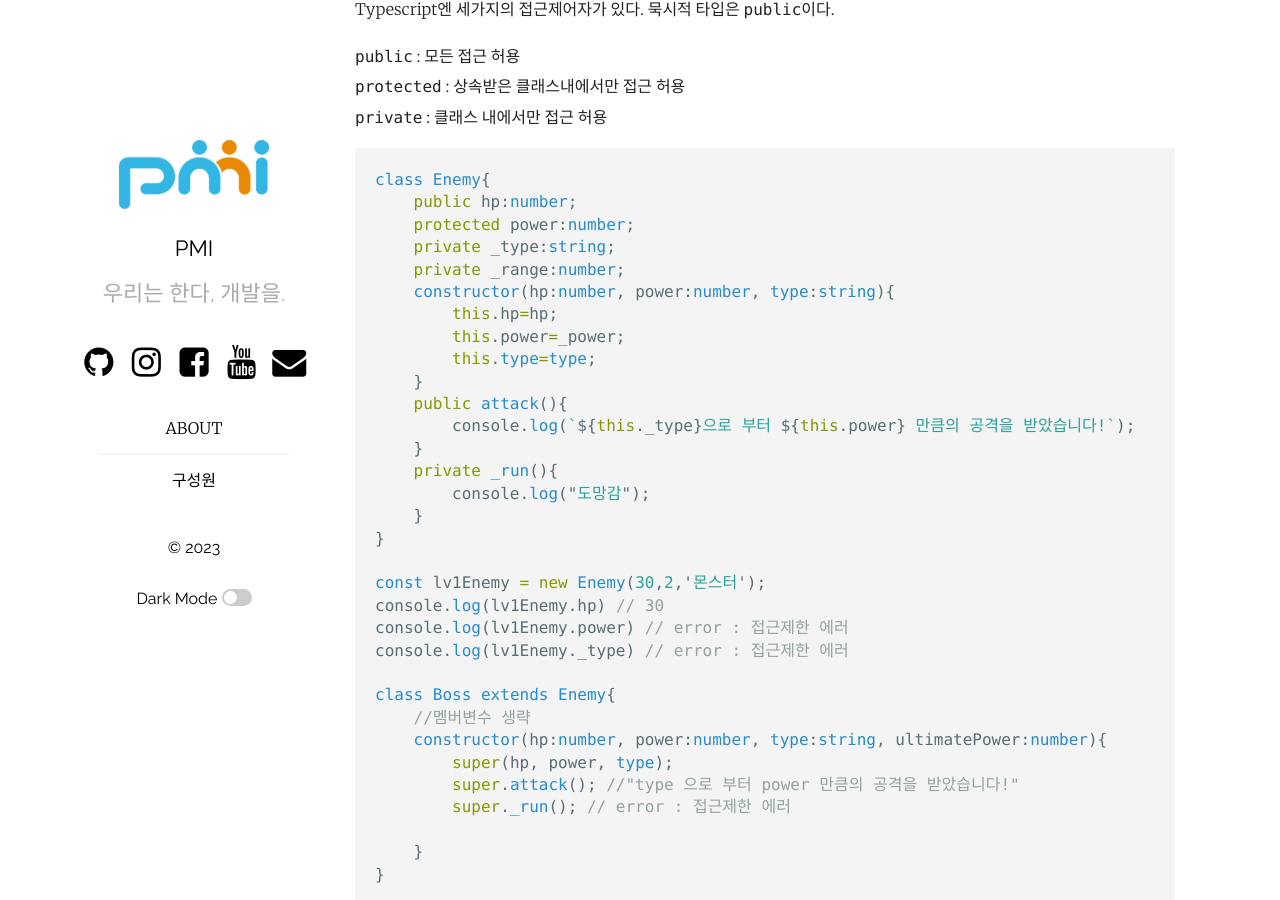
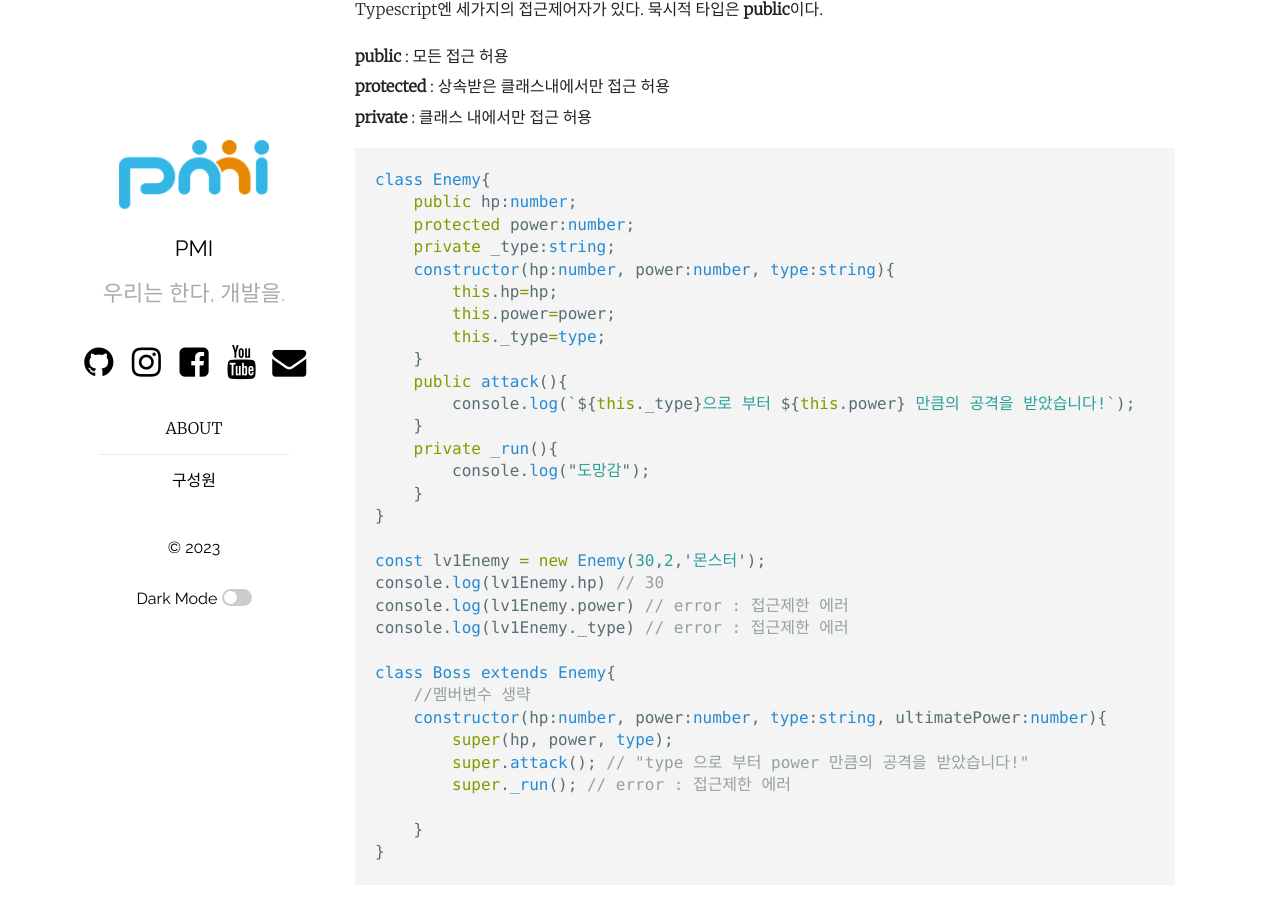
Before and after one commit to pmirnc-dev/pmirnc-dev.github.io, a Jekyll site: the page built from _posts/2023-01-27-Typescript-Class.md, in a window 1280 px wide and 900 px high, scrolled down 1536 px. Built offline with Jekyll 4.4.1, drawn with Linux system fonts in a browser that asks for light colours; comment, search, counter and statistics services are not loaded; some of the changed text lies outside the part shown.

Commit message:
fix(post): typescript class 예제코드 수정

````diff
--- a/_posts/2023-01-27-Typescript-Class.md
+++ b/_posts/2023-01-27-Typescript-Class.md
@@ -58,24 +58,23 @@ class Enemy{
 }
 const lv1Enemy = new Enemy(30,2, '몬스터'); // 생성과 동시에 생성자 실행 됨 "적군 초기화"
 ```
-클래스의 멤버에 접근 하기위해선 `this`를 사용한다.
+클래스의 멤버에 접근 하기위해선 **this**를 사용한다.
 
 ## 접근 제어자
-Typescript엔 세가지의 접근제어자가 있다. 묵시적 타입은 `public`이다.
+Typescript엔 세가지의 접근제어자가 있다. 묵시적 타입은 **public**이다.
 
-`public` : 모든 접근 허용
-`protected` : 상속받은 클래스내에서만 접근 허용
-`private` : 클래스 내에서만 접근 허용
+**public** : 모든 접근 허용
+**protected** : 상속받은 클래스내에서만 접근 허용
+**private** : 클래스 내에서만 접근 허용
 ```tsx
 class Enemy{
     public hp:number;
     protected power:number;
     private _type:string;
-    private _range:number;
     constructor(hp:number, power:number, type:string){
         this.hp=hp;
-        this.power=_power;
-        this.type=type;
+        this.power=power;
+        this._type=type;
     }
     public attack(){
         console.log(`${this._type}으로 부터 ${this.power} 만큼의 공격을 받았습니다!`);
@@ -94,19 +93,20 @@ class Boss extends Enemy{
     //멤버변수 생략
     constructor(hp:number, power:number, type:string, ultimatePower:number){
         super(hp, power, type);
-        super.attack(); //"type 으로 부터 power 만큼의 공격을 받았습니다!"
+        super.attack(); // "type 으로 부터 power 만큼의 공격을 받았습니다!"
         super._run(); // error : 접근제한 에러
 
     }
 }
 ```
 TypeScript 상에서는 접근 제어자에 따라 접근 또는 차단을 제어할 수 있지만,컴파일된 JavaScript는 접근 제어자를 지원하지 않는다.
-때문에 실행시 `private`로 선언된 멤버도 호출 되어 실행된다.
+때문에 실행시 **private**로 선언된 멤버도 호출 되어 실행된다.
 
 
 ## 상속
 부모클래스로부터 상속을 받아 자식 클래스에서 부모의 멤버를 사용할 수 있다.
-부모클래스의 생성자 매개변수는 `super()`로 전달할 수 있다.
+부모클래스의 생성자 매개변수는 **super()**로 전달할 수 있다.
+
 ```tsx
 class Enemy{
     private _hp:number;
@@ -140,7 +140,7 @@ boss.ultimateSkill(); // "보스 궁극기 사용! 데미지 : 300"
 
 위와 같이 공통적인 행동은 Enemy 클래스에 보스만의 특별한 행동은 Boss 클래스에 정의하여
 Enemy 클래스를 상속받아 Boss 클래스는 부모인 Enemy 클래스에 정의된 attack 메소드를
-중복으로 정의할 필요 없이 사용할 수 있습니다. (`private`로 선언된 메소드는 사용 X)
+중복으로 정의할 필요 없이 사용할 수 있습니다. (**private**로 선언된 메소드는 사용 X)
 
 ## getter setter
 TypeScript는 객체의 멤버에 대한 접근을 getter/setter로 접근할 수 있다.
@@ -177,7 +177,7 @@ class Boss extends Enemy{
     }
         public ultimateSkill(){ //보스만의 새로운 행위
             super.range = 10;
-            console.log('보스 궁극기 사용! 데미지 : ',this._ultimatePower, "사정거리 : ", super.range);
+            console.log('보스 궁극기 사용! 데미지 : ',this.ultimatePower, "사정거리 : ", super.range);
     }
 }
 const boss = new Boss(1000, 100, '보스', 300, 5);
@@ -189,7 +189,7 @@ console.log(boss.range) // 99
 ```
 
 ## 추상클래스
-일부 메소드가 구현되지 않고 선언만 되어있는 클래스로 `abstract`가 선언된 메소드는 자식 클래스에서 반드시 구현되어야 한다.
+일부 메소드가 구현되지 않고 선언만 되어있는 클래스로 **abstract**가 선언된 메소드는 자식 클래스에서 반드시 구현되어야 한다.
 
 ```tsx
 abstract class Character {
````
